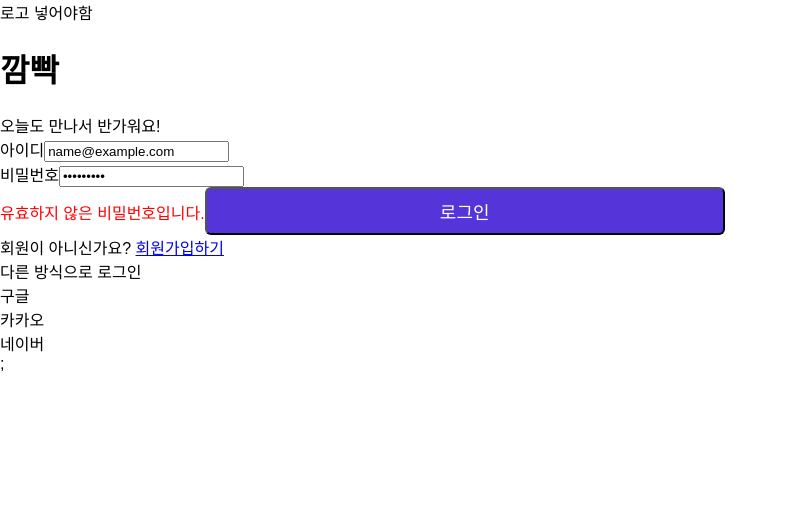
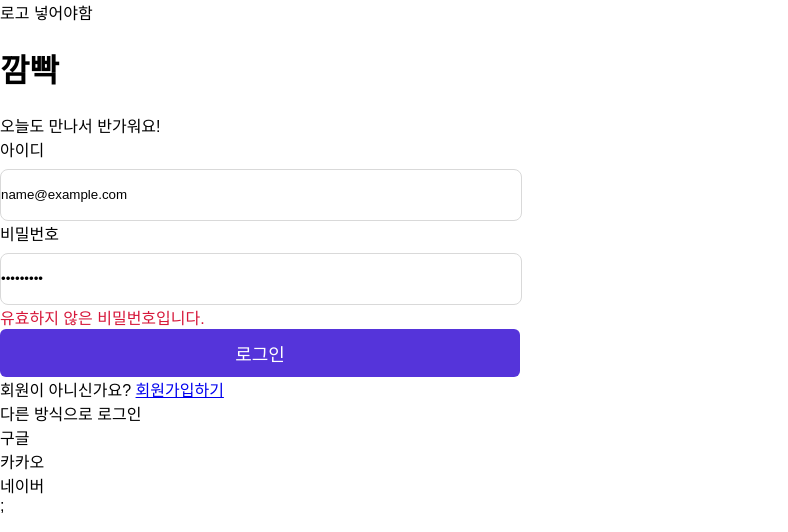
Before and after one commit to jangyonghan/ToDoList-Study, a Next.js app: page /login in a window 1280 px wide. Both pictures are taken after typing "name@example.com", "Sample123" into the empty fields and a click on the button "로그인". Shown: the top 532 px of the page, without its empty margins (0-788 px from the left). Built offline with nearby package versions, Linux system fonts and the light colour scheme.

Commit message:
인풋 스타일 적용, 로그인폼 적용 진행중

```diff
--- a/src/components/common/InputField.tsx
+++ b/src/components/common/InputField.tsx
@@ -1,3 +1,5 @@
+import styled from "styled-components";
+
 interface InputFieldProps {
   id: string;
   type: string;
@@ -7,6 +9,29 @@ interface InputFieldProps {
   placeholder: string;
   onChange: (e: React.ChangeEvent<HTMLInputElement>) => void;
 }
+
+const InputStyel = styled.input`
+  width: 520px;
+  height: 50px;
+  border-radius: 8px;
+  padding: 0px;
+  border: 1px solid;
+  border-color: #d9d9d9;
+  margin-top: 8px;
+  &:focus {
+    border-color: #5534da;
+    outline: none;
+  }
+`;
+
+const LabelStyel = styled.label`
+  font-size: 16px;
+`;
+
+const MainContainer = styled.main`
+  display: flex;
+  flex-direction: column;
+`;
 
 const InputField: React.FC<InputFieldProps> = ({
   id,
@@ -18,9 +43,9 @@ const InputField: React.FC<InputFieldProps> = ({
   onChange,
 }) => {
   return (
-    <div>
-      <label htmlFor={id}>{title}</label>
-      <input
+    <MainContainer>
+      <LabelStyel htmlFor={id}>{title}</LabelStyel>
+      <InputStyel
         id={id}
         type={type}
         name={name}
@@ -29,7 +54,7 @@ const InputField: React.FC<InputFieldProps> = ({
         placeholder={placeholder}
         onChange={onChange}
       />
-    </div>
+    </MainContainer>
   );
 };
 
--- a/src/components/login/LoginForm.tsx
+++ b/src/components/login/LoginForm.tsx
@@ -2,9 +2,6 @@ import { useState } from "react";
 import InputField from "../common/InputField";
 import { validateEmail, validatePassword } from "@/utils/validation";
 import styled from "styled-components";
-
-// 버튼 스타일,
-// 로그인 검증 텍스트 스타일,
 
 const Button = styled.button`
   background-color: #5534da;
@@ -13,9 +10,15 @@ const Button = styled.button`
   color: #ffffff;
   font-size: 18px;
   border-radius: 6px;
+  display: block;
+  border: none;
 `;
 
-const validationError = styled.span``;
+const ValidationError = styled.span`
+  font-size: "14px";
+  color: #d6173a;
+  margin-top: 8px;
+`;
 
 const LoginForm = () => {
   const [email, setEmail] = useState<string>("");
@@ -50,7 +53,7 @@ const LoginForm = () => {
         title="아이디"
       />
       {emailErr && (
-        <span style={{ color: "red" }}>유효하지 않은 이메일입니다.</span>
+        <ValidationError>유효하지 않은 이메일입니다.</ValidationError>
       )}
 
       <InputField
@@ -63,7 +66,7 @@ const LoginForm = () => {
         title="비밀번호"
       />
       {passwordErr && (
-        <span style={{ color: "red" }}>유효하지 않은 비밀번호입니다.</span>
+        <ValidationError>유효하지 않은 비밀번호입니다.</ValidationError>
       )}
 
       <Button type="submit">로그인</Button>
```
Also changed, not shown: public/assets/image/Logo.png (added), 1 other file (tests, documents, lock files or other folders).
